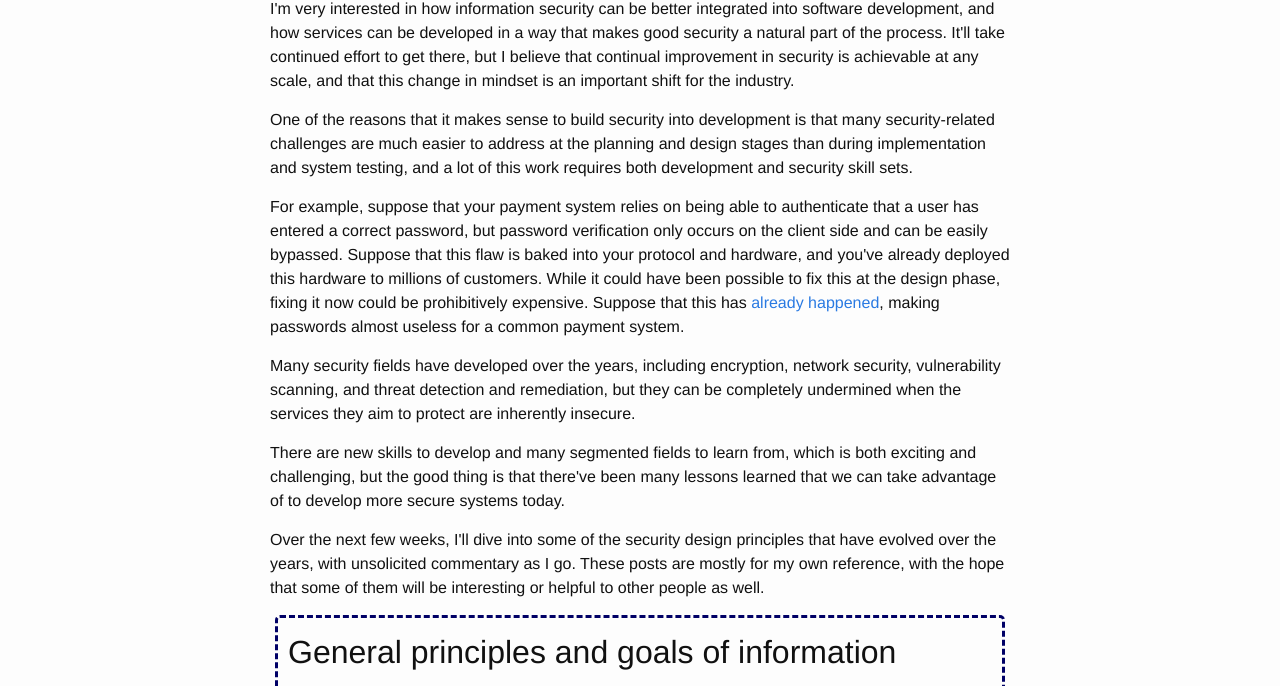
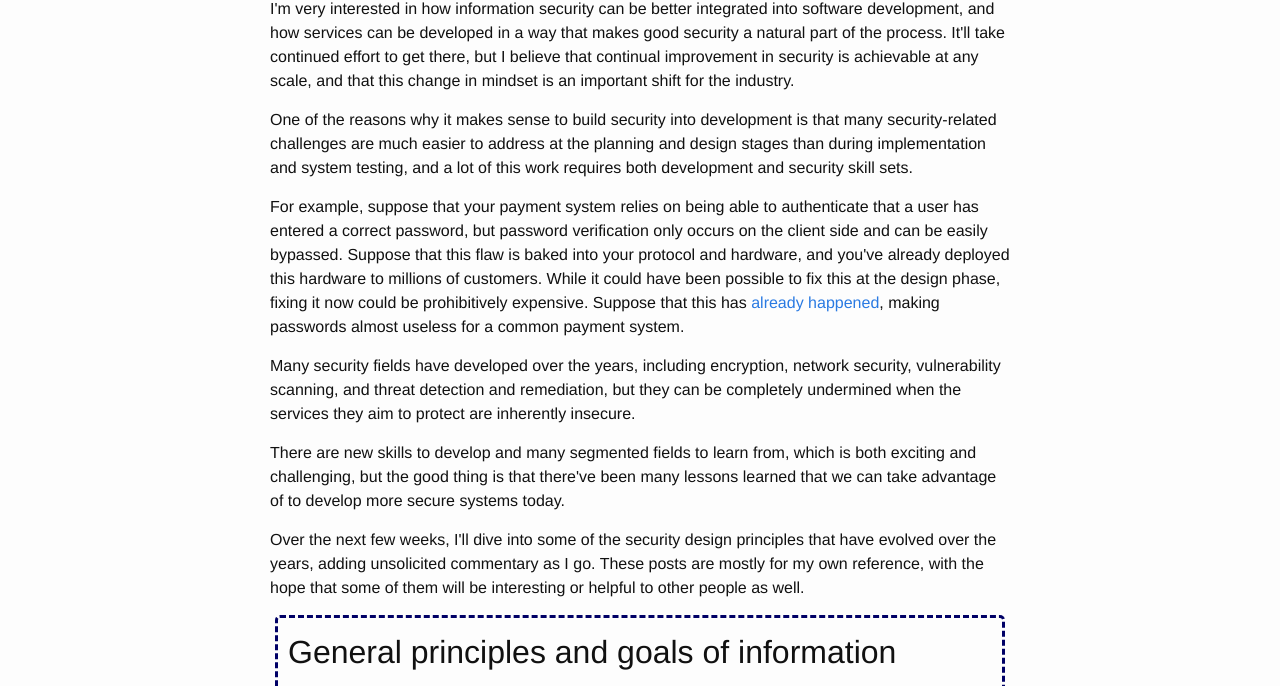
Before and after one commit to msayson/msayson.github.io, a Jekyll site: the page built from _posts/2018-05-24-information-security-principles.html, in a window 1280 px wide. Shown: the part 203-889 px from the top of the page. Built offline with Jekyll 4.4.1, drawn with Linux system fonts in a browser that asks for light colours.

Commit message:
Updated post wording and shortened excerpt

```diff
--- a/_posts/2018-05-24-information-security-principles.html
+++ b/_posts/2018-05-24-information-security-principles.html
@@ -3,11 +3,11 @@
 title:  "Diving into information security principles"
 date:   2018-05-24 22:00:00 -0800
 categories: security
-excerpt: "<p>I'm very interested in how information security can be better integrated into software development, and how services can be developed in a way that makes good security a natural part of the process.  It'll take continued effort to get there, but I believe that continual improvement in security is achievable at any scale, and that this change in mindset is an important shift for the industry.</p><p>Over the next few weeks, I'll dive into some of the security design principles that have evolved over the years, with unsolicited commentary as I go.  These posts are mostly for my own reference, with the hope that some of them will be interesting or helpful to other people as well.</p>"
+excerpt: "<p>I'm very interested in how information security can be better integrated into software development, and how services can be developed in a way that makes good security a natural part of the process.  It'll take continued effort to get there, but I believe that continual improvement in security is achievable at any scale, and that this change in mindset is an important shift for the industry.</p><p>Over the next few weeks, I'll dive into some of the security design principles that have evolved over the years, adding unsolicited commentary as I go.</p>"
 ---
 <p>I'm very interested in how information security can be better integrated into software development, and how services can be developed in a way that makes good security a natural part of the process.  It'll take continued effort to get there, but I believe that continual improvement in security is achievable at any scale, and that this change in mindset is an important shift for the industry.</p>
 
-<p>One of the reasons that it makes sense to build security into development is that many security-related challenges are much easier to address at the planning and design stages than during implementation and system testing, and a lot of this work requires both development and security skill sets.</p>
+<p>One of the reasons why it makes sense to build security into development is that many security-related challenges are much easier to address at the planning and design stages than during implementation and system testing, and a lot of this work requires both development and security skill sets.</p>
 
 <p>For example, suppose that your payment system relies on being able to authenticate that a user has entered a correct password, but password verification only occurs on the client side and can be easily bypassed.  Suppose that this flaw is baked into your protocol and hardware, and you've already deployed this hardware to millions of customers.  While it could have been possible to fix this at the design phase, fixing it now could be prohibitively expensive.  Suppose that this has <a href=https://www.cl.cam.ac.uk/research/security/banking/nopin/oakland10chipbroken.pdf> already happened</a>, making passwords almost useless for a common payment system.</p>
 
@@ -15,6 +15,6 @@
 
 <p>There are new skills to develop and many segmented fields to learn from, which is both exciting and challenging, but the good thing is that there've been many lessons learned that we can take advantage of to develop more secure systems today.</p>
 
-<p>Over the next few weeks, I'll dive into some of the security design principles that have evolved over the years, with unsolicited commentary as I go.  These posts are mostly for my own reference, with the hope that some of them will be interesting or helpful to other people as well.</p>
+<p>Over the next few weeks, I'll dive into some of the security design principles that have evolved over the years, adding unsolicited commentary as I go.  These posts are mostly for my own reference, with the hope that some of them will be interesting or helpful to other people as well.</p>
 
 {% include info-sec-principles-table-of-contents.html %}
```
